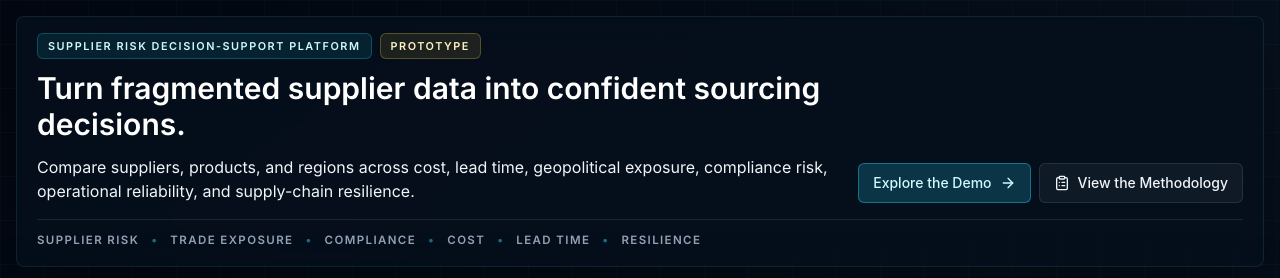
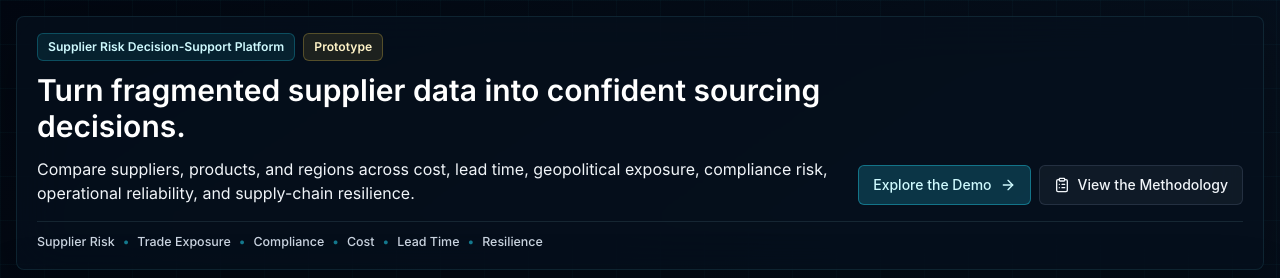
Before and after one commit to shivenparikh1/global-sourcing-predictor-dashboard, a React (Vite) app: page / in a window 1280 px wide. Shown: the top 278 px of the page. Built offline with nearby package versions, Linux system fonts and the light colour scheme; what world-atlas would draw is missing.

Commit message:
Polish Sourcing Command hero labels

```diff
--- a/src/components/ProductHero.tsx
+++ b/src/components/ProductHero.tsx
@@ -1,3 +1,4 @@
+import { Fragment } from "react";
 import { ArrowRight, ClipboardList } from "lucide-react";
 import { appConfig } from "../appConfig";
 
@@ -12,8 +13,8 @@ export default function ProductHero({ onExploreDemo, onViewMethodology }: Produc
       <div className="grid gap-4 xl:grid-cols-[minmax(0,1fr)_auto] xl:items-end">
         <div className="max-w-5xl">
           <div className="flex flex-wrap items-center gap-2">
-            <span className="rounded-md border border-cyanline/25 bg-cyanline/10 px-2.5 py-1 text-[0.68rem] font-semibold uppercase tracking-[0.14em] text-cyan-100">{appConfig.categoryLabel}</span>
-            <span className="rounded-md border border-amber-300/25 bg-amber-300/10 px-2.5 py-1 text-[0.68rem] font-semibold uppercase tracking-[0.14em] text-amber-100">{appConfig.prototypeLabel}</span>
+            <span className="rounded-md border border-cyanline/25 bg-cyanline/10 px-2.5 py-1 text-[0.76rem] font-semibold text-cyan-100">{appConfig.categoryLabel}</span>
+            <span className="rounded-md border border-amber-300/25 bg-amber-300/10 px-2.5 py-1 text-[0.76rem] font-semibold text-amber-100">{appConfig.prototypeLabel}</span>
           </div>
           <h2 className="mt-3 max-w-4xl text-2xl font-semibold leading-tight text-white sm:text-3xl">{appConfig.heroHeading}</h2>
           <p className="mt-3 max-w-5xl text-sm leading-6 text-cyan-50/72 sm:text-base">{appConfig.heroSubheading}</p>
@@ -32,12 +33,12 @@ export default function ProductHero({ onExploreDemo, onViewMethodology }: Produc
       </div>
 
       <div className="mt-4 border-t border-cyan-200/10 pt-3">
-        <div className="flex flex-wrap gap-x-3 gap-y-1 text-[0.72rem] font-semibold uppercase tracking-[0.12em] text-slate-400">
+        <div className="flex flex-wrap items-center gap-x-2 gap-y-1 text-[0.78rem] font-medium text-slate-300">
           {appConfig.credibilityStrip.map((item, index) => (
-            <span key={item} className="inline-flex items-center gap-3">
-              {index > 0 && <span className="text-cyanline/50">•</span>}
-              {item}
-            </span>
+            <Fragment key={item}>
+              {index > 0 && <span className="text-cyanline/55" aria-hidden="true">•</span>}
+              <span>{item}</span>
+            </Fragment>
           ))}
         </div>
       </div>
```
